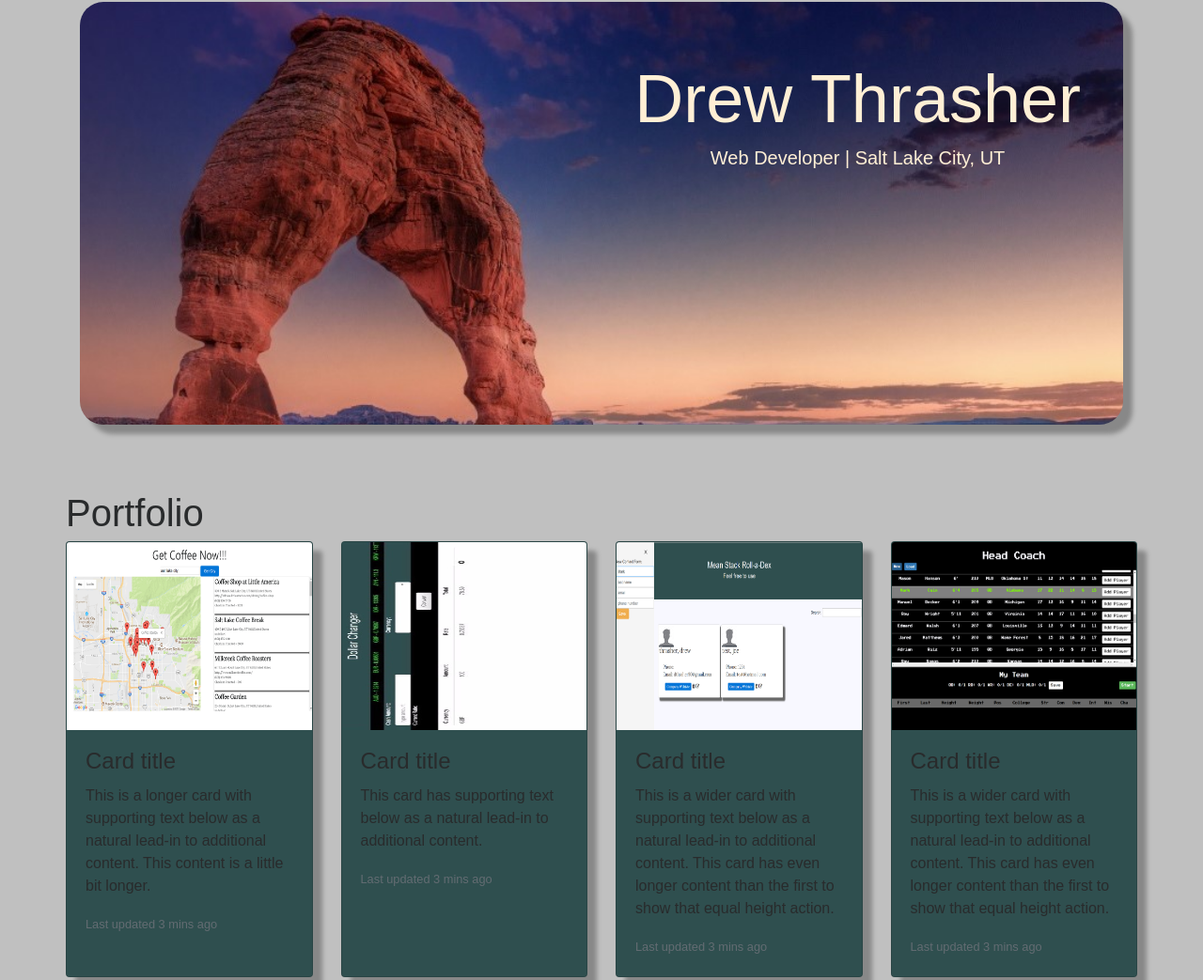
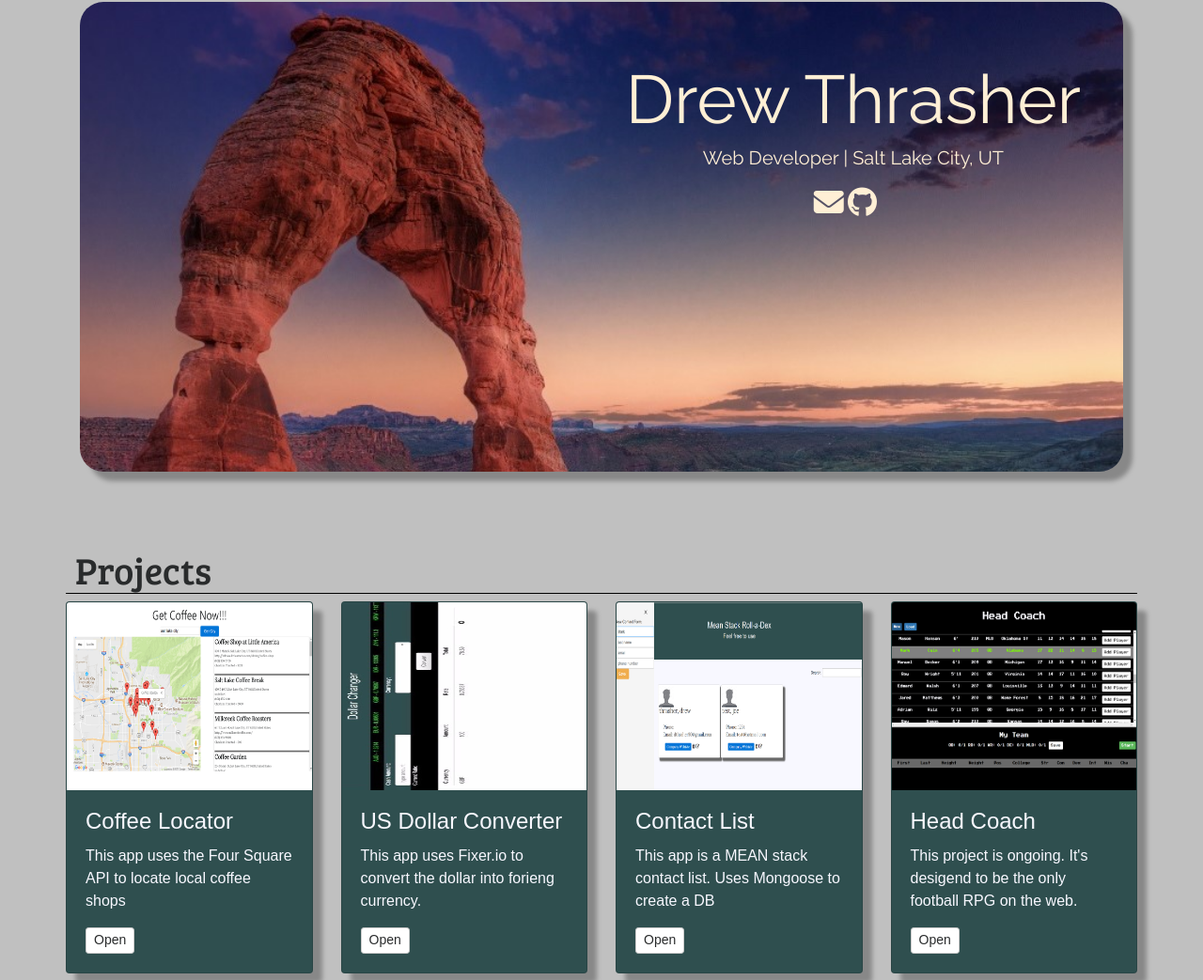
Before and after one commit to dthrasher90/webpage3, a website: page public/index.html in a window 1280 px wide. Shown: the part 73-1116 px from the top of the page at 94% size. Drawn offline with nearby package versions, Linux system fonts and the light colour scheme; a script that the page names is missing.

Commit message:
cards updated

```diff
--- a/public/index.html
+++ b/public/index.html
@@ -12,6 +12,10 @@
 	<script src="https://code.jquery.com/jquery-3.1.1.slim.min.js" integrity="sha384-A7FZj7v+d/sdmMqp/nOQwliLvUsJfDHW+k9Omg/a/EheAdgtzNs3hpfag6Ed950n" crossorigin="anonymous"></script>
 	<script src="https://cdnjs.cloudflare.com/ajax/libs/tether/1.4.0/js/tether.min.js" integrity="sha384-DztdAPBWPRXSA/3eYEEUWrWCy7G5KFbe8fFjk5JAIxUYHKkDx6Qin1DkWx51bBrb" crossorigin="anonymous"></script>
 	<script src="https://maxcdn.bootstrapcdn.com/bootstrap/4.0.0-alpha.6/js/bootstrap.min.js" integrity="sha384-vBWWzlZJ8ea9aCX4pEW3rVHjgjt7zpkNpZk+02D9phzyeVkE+jo0ieGizqPLForn" crossorigin="anonymous"></script>
+
+	<script src="https://use.fontawesome.com/ffafbe8b8e.js"></script>
+
+	<link href="https://fonts.googleapis.com/css?family=Bree+Serif|Raleway|Roboto" rel="stylesheet">
 
 	<link rel="stylesheet" href="/styles/reset.css">
 	<link rel="stylesheet" href="/styles/main.css">
@@ -28,12 +32,14 @@
 	    <a class="nav-link" href="#">Home</a>
 	  </li>
 	  <li class="nav-item">
-	    <a class="nav-link" href="#portfolio">Portfolio</a>
+	    <a class="nav-link" href="#projects">Projects</a>
 	  </li>
 	   <li class="nav-item">
-	    <a class="nav-link" href="#">Link</a>
+	    <a class="nav-link" href="#about">About</a>
 	  </li>
-
+	  <li class="nav-item">
+	    <a class="nav-link" href="#blog">Blog</a>
+	  </li>
 	</ul>
 </nav>
 
@@ -46,6 +52,15 @@
  	  	<section>
 		    <h1 class="display-3">Drew Thrasher</h1>
 		    <p class="lead">Web Developer | Salt Lake City, UT </p>
+
+		    <div class= "links">
+
+			    <a href="mailto:dthrasher90@gmail.com?Subject=Hello%20again">  <i class="fa fa-envelope fa-2x" aria-hidden="true"></i></a>
+
+	            <a href="https://github.com/dthrasher90/"> <i class="fa fa-github fa-2x" aria-hidden="true"></i></a>
+
+            </div>
+
 		</section>
   	  </div>
   	</div>
@@ -56,43 +71,58 @@
 
  <div class= "container">
  	<div class= "row">
-  	 <div id = "portfolio">
-  	 	<h1>Portfolio</h1>
+  	 <div id = "projects">
+  	 	<h1>Projects</h1>
 
 	<div class="card-deck">
 	  <div class="card">
 	    <img class="card-img-top" src="styles/coffeelocator.png" alt="Card image cap">
 	    <div class="card-block">
-      <h4 class="card-title">Card title</h4>
-      <p class="card-text">This is a longer card with supporting text below as a natural lead-in to additional content. This content is a little bit longer.</p>
-      <p class="card-text"><small class="text-muted">Last updated 3 mins ago</small></p>
+	      <h4 class="card-title">Coffee Locator</h4>
+	      <p class="card-text">This app uses the Four Square API to locate local coffee shops</p>
+	   <a href="https://coffeelocator.herokuapp.com/" class="btn btn-secondary btn-sm">Open</a>
 	    </div>
 	  </div>
+
 	  <div class="card">
 	    <img class="card-img-top" src="styles/usdcrop.jpg"alt="Card image cap">
 	    <div class="card-block">
-      <h4 class="card-title">Card title</h4>
-      <p class="card-text">This card has supporting text below as a natural lead-in to additional content.</p>
-      <p class="card-text"><small class="text-muted">Last updated 3 mins ago</small></p>
+	      <h4 class="card-title">US Dollar Converter</h4>
+	      <p class="card-text">This app uses Fixer.io to convert the dollar into forieng currency.  </p>
+	      <a href="https://usdconverter.herokuapp.com" class="btn btn-secondary btn-sm">Open</a>
 	    </div>
 	  </div>
+
 	  <div class="card">
 	    <img class="card-img-top" src="styles/contactlist.png" alt="Card image cap">
 	    <div class="card-block">
-      <h4 class="card-title">Card title</h4>
-      <p class="card-text">This is a wider card with supporting text below as a natural lead-in to additional content. This card has even longer content than the first to show that equal height action.</p>
-      <p class="card-text"><small class="text-muted">Last updated 3 mins ago</small></p>
+	      <h4 class="card-title">Contact List</h4>
+	      <p class="card-text">This app is a MEAN stack contact list. Uses Mongoose to create a DB</p><a href="https://contact4.herokuapp.com/" class="btn btn-secondary btn-sm">Open</a>
 	    </div>
 	  </div>
+
 	  <div class="card">
 	     <img class="card-img-top" src="styles/headcoach.png" alt="Card image cap">
 	    <div class="card-block">
-      <h4 class="card-title">Card title</h4>
-      <p class="card-text">This is a wider card with supporting text below as a natural lead-in to additional content. This card has even longer content than the first to show that equal height action.</p>
-      <p class="card-text"><small class="text-muted">Last updated 3 mins ago</small></p>
+	 	 <h4 class="card-title">Head Coach</h4>
+	      <p class="card-text">This project is  ongoing.  It's desigend to be the only football RPG on the web.</p>
+	   <a href="https://football4.herokuapp.com/" class="btn btn-secondary btn-sm">Open</a>
+
 	    </div>
 	  </div>
 	</div>
+
+
+<!-- 	end portfolio brackets -->
+  	  </div>
+   </div>
+</div>
+
+<div class="container">
+ <div class="row">
+ 	<div id="about">
+ 		<h1>About Me</h1>
+
  	</div>
  </div>
 </div>
@@ -100,7 +130,6 @@
 
 
 
-</nav>
 
 
 
--- a/public/styles/main.css
+++ b/public/styles/main.css
@@ -47,38 +47,57 @@ ul {
 .jumbotron {
   background-image: url(styles/utah10.jpg);
   background-size: 100%;
+  position: relative;
   -webkit-box-shadow: 10px 10px 5px #888888;
   box-shadow: 10px 10px 5px #888888;
-  height: 450px;
+  height: 500px;
   margin-top: 25px;
-  border-radius: 25px; }
+  border-radius: 25px;
+  font-family: raleway; }
   .jumbotron section {
     float: right;
     padding-right: 45px;
     text-align: center;
-    color: papayawhip;
-    /* h1{
-	 	color: papayawhip;
-	 	float: right;
-	 	padding-right: 25px;
-	 }
-	 p{
+    color: papayawhip; }
+  .jumbotron p {
+    font-family: Raleway; }
 
-	 	color: papayawhip;
+.links {
+  position: absolute;
+  margin-left: 200px; }
+  .links a {
+    color: papayawhip; }
+  .links:hover {
+    color: saddlebrown; }
+  .links:visited {
+    color: papayawhip; }
 
-	 */ }
-
-#portfolio {
+#projects {
   height: 1000px;
   width: 100%;
   padding-top: 40px; }
-  #portfolio .card {
+  #projects h1 {
+    padding: 10px;
+    border-bottom: 1px solid black;
+    font-family: 'Bree Serif', serif;
+    padding-bottom: 3px; }
+  #projects .card {
     background-color: darkslategrey;
     -webkit-box-shadow: 10px 10px 5px #888888;
     box-shadow: 10px 10px 5px #888888;
+    color: ghostwhite;
     width: 20%; }
-    #portfolio .card img {
+    #projects .card img {
       height: 200px; }
+
+#about {
+  height: 1000px;
+  width: 100%; }
+  #about h1 {
+    padding: 10px;
+    border-bottom: 1px solid black;
+    font-family: 'Bree Serif', serif;
+    padding-bottom: 3px; }
 
 /*@media (min-width: 576px) {  }
 
--- a/public/styles/styles.scss
+++ b/public/styles/styles.scss
@@ -52,16 +52,16 @@ ul{
 
   margin-top: 75px;
 
-
 }
-
 .jumbotron{
 	 background-image: url(styles/utah10.jpg);
 	 background-size: 100%;
+   position: relative;
    box-shadow: 10px 10px 5px #888888;
-	 height: 450px;
+	 height: 500px;
 	 margin-top: 25px;
 	 border-radius: 25px;
+   font-family: raleway;
 
    section{
     float: right;
@@ -69,29 +69,45 @@ ul{
     text-align: center;
     color: papayawhip;
 
+	 }
 
-	/* h1{
-	 	color: papayawhip;
-	 	float: right;
-	 	padding-right: 25px;
-	 }
-	 p{
-
-	 	color: papayawhip;
-
-	 */
-	 }
+   p{
+    font-family: Raleway;
+   }
 }
 
-#portfolio{
+.links{
+  position: absolute;
+  margin-left: 200px;
+
+  a{
+    color: papayawhip;
+  }
+   &:hover{
+    color: saddlebrown;
+
+  }
+   &:visited{
+    color: papayawhip;
+  }
+}
+
+#projects{
   height: 1000px;
   width: 100%;
   padding-top: 40px;
 
+  h1{
+    padding: 10px;
+    border-bottom: 1px solid black;
+    font-family: 'Bree Serif', serif;
+    padding-bottom: 3px;
+  }
 
   .card{
     background-color: darkslategrey;
     box-shadow: 10px 10px 5px #888888;
+    color: ghostwhite;
     width: 20%;
 
 
@@ -99,7 +115,18 @@ ul{
 
       height: 200px;
     }
+  }
+}
 
+#about{
+  height: 1000px;
+  width: 100%;
+
+    h1{
+    padding: 10px;
+    border-bottom: 1px solid black;
+    font-family: 'Bree Serif', serif;
+    padding-bottom: 3px;
   }
 
 }
```
Lines whose indentation alone changed are shown as unchanged.
